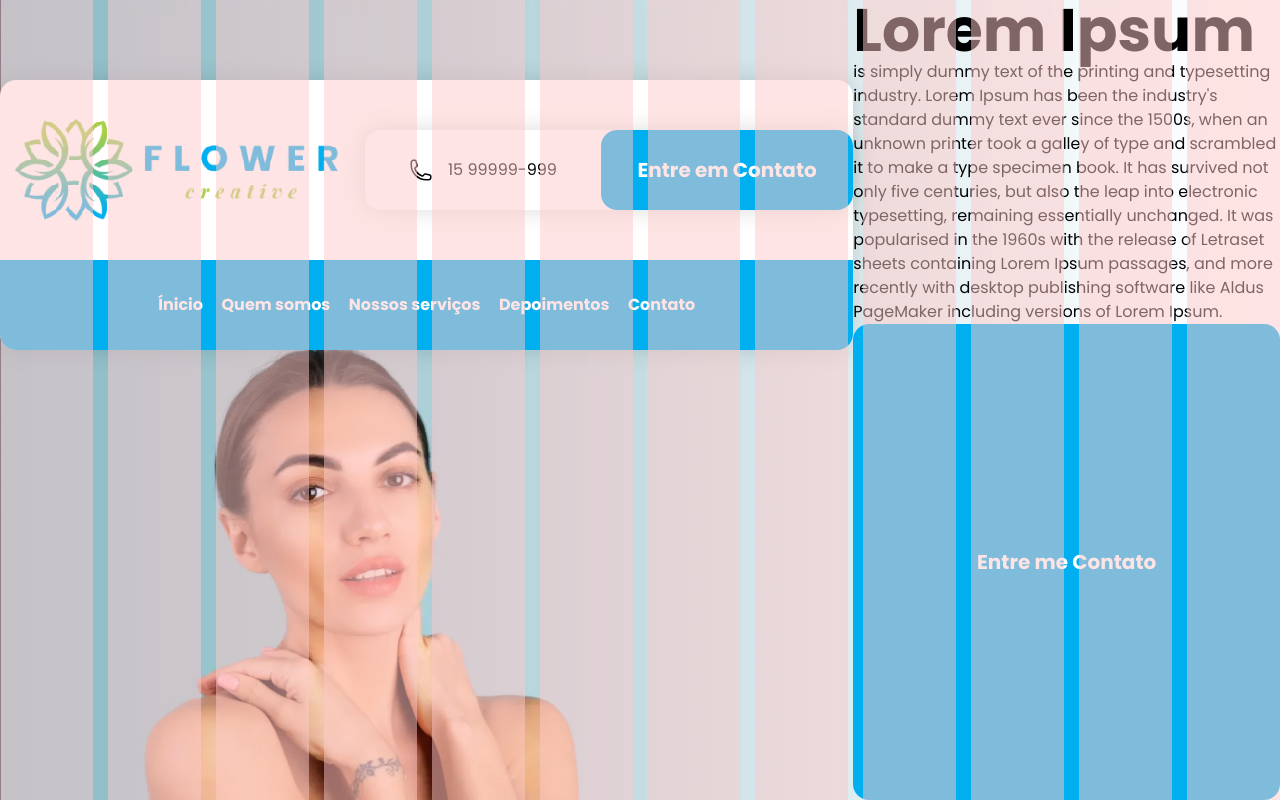
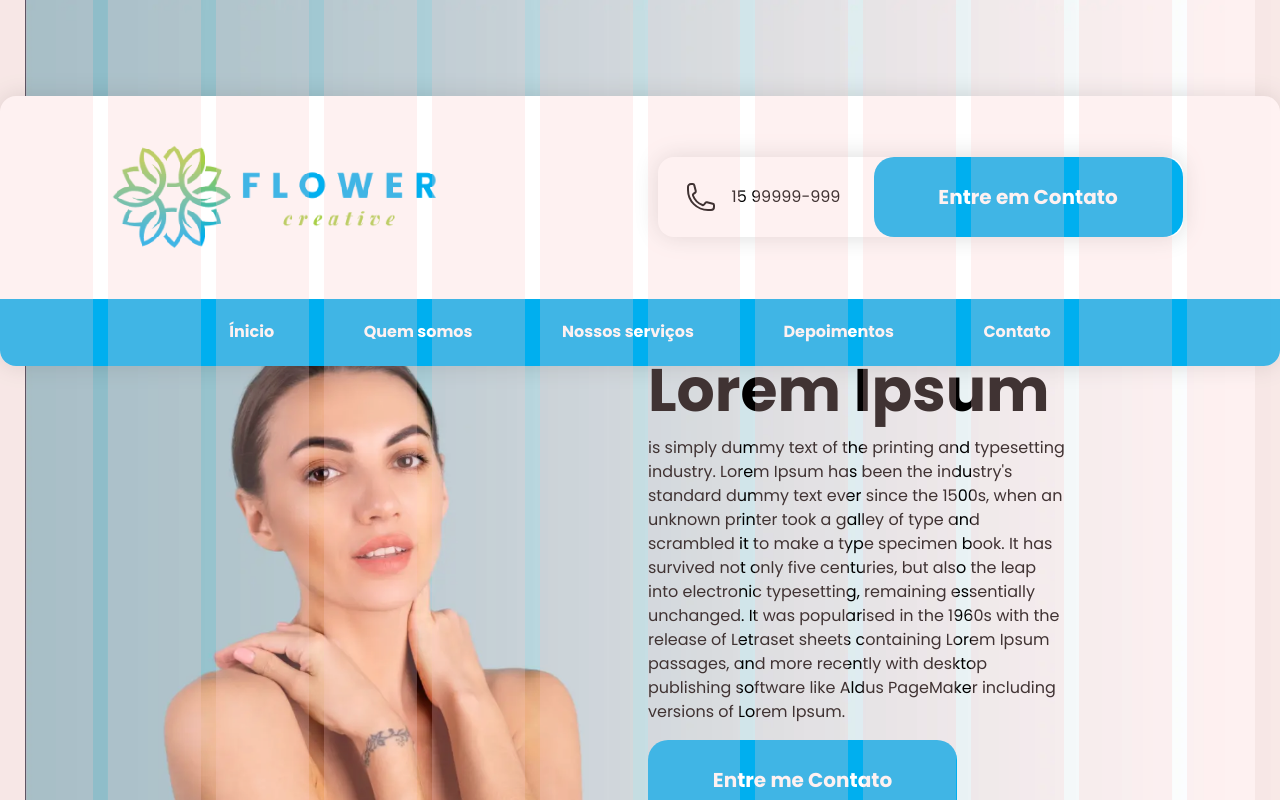
Before and after one commit to John1Souza/flower-app, a Next.js app: page / in a window 1280 px wide. Shown: the top 800 px of the page. Built offline with nearby package versions, Linux system fonts and the light colour scheme.

Commit message:
[UPDATE] FInal main section

```diff
--- a/app/components/Header.tsx
+++ b/app/components/Header.tsx
@@ -5,8 +5,8 @@ import { PhoneIcon } from "@heroicons/react/24/outline";
 
 export default function Header() {
   return (
-    <div className="w-full max-w-[1280px] h-[270px] bg-[#fff] mt-20 shadow-[0px_0px_25px_0px_#00000025] rounded-2xl">
-      <div className="w-full h-2/3 flex items-center justify-around">
+    <header className="w-full max-w-[1280px] h-[270px] bg-[#fff] mt-24 shadow-[0px_0px_25px_0px_#00000025] absolute top-0 rounded-2xl">
+      <div className="w-full h-3/4 flex items-center justify-around">
         <Image
           src="/logo.png"
           width={365}
@@ -14,15 +14,15 @@ export default function Header() {
           className="hidden md:block"
           alt="logo image"
         />
-        <div className="w-[525px] max-w-2/4 h-[80px] flex items-center justify-center shadow-[0px_0px_25px_0px_#00000025] rounded-2xl">
-          <p className="w-full h-full flex items-center justify-center text-base gap-[15px]">
-            <PhoneIcon className="size-6 text-black-500" />
+        <div className="w-[525px] max-w-2/4 h-[80px] flex items-center justify-between shadow-[0px_0px_25px_0px_#00000025] rounded-2xl">
+          <p className="w-2/5 h-full flex items-center justify-center text-base gap-[15px]">
+            <PhoneIcon className="size-8 text-black-500" />
             15 99999-999
           </p>
           <Button>Entre em Contato</Button>
         </div>
       </div>
-      <nav className="w-full h-1/3 flex items-center justify-center bg-[#00AFEF] rounded-b-2xl">
+      <nav className="w-full h-1/4 flex items-center justify-center bg-[#00AFEF] rounded-b-2xl">
         <ul className=" w-2/3 flex items-center justify-between px-4 space-x-4 font-bold text-white">
           <li>
             <Link href="/" className="hover:text-blue-500">
@@ -51,6 +51,6 @@ export default function Header() {
           </li>
         </ul>
       </nav>
-    </div>
+    </header>
   );
 }
--- a/app/page.tsx
+++ b/app/page.tsx
@@ -7,7 +7,7 @@ import { Button } from "./ui/button";
 export default function Page() {
   return (
     <>
-      <div className="w-[1280px] h-[4400px] flex gap-[15px] items-center justify-center absolute z-[999] top-0 opacity-50">
+      <div className="w-[1280px] h-[4400px] flex gap-[15px] items-center justify-center absolute z-[999] top-0 opacity-25">
         <div className="w-full h-full bg-red-200"></div>
         <div className="w-full h-full bg-red-200"></div>
         <div className="w-full h-full bg-red-200"></div>
@@ -21,18 +21,22 @@ export default function Page() {
         <div className="w-full h-full bg-red-200"></div>
         <div className="w-full h-full bg-red-200"></div>
       </div>
-      <main className="w-full max-h-[1280px] flex min-h-screen justify-center">
-        <Header />
-        <Image
+      <Header />
+      <main
+        className="w-full h-[1280px] flex items-center justify-end bg-contain bg-no-repeat bg-center h-full w-full"
+        style={{ backgroundImage: "url('/bg-init.webp')" }}
+      >
+        {/* <Image
           src="/bg-init.webp"
           width={1920}
           height={1280}
-          className="hidden md:block absolute z-[-1]"
+          className="hidden md:block relative z-[-1]"
+          objectFit="cover"
           alt="Background image of a beauty woman"
-        />
-        <div className="w-2/4 flex flex-col">
+        /> */}
+        <div className="w-2/4 flex flex-col gap-y-4 pl-2 mt-[360px]">
           <h1 className="text-6xl font-bold">Lorem Ipsum</h1>
-          <p>
+          <p className="w-4/6 text-left">
             is simply dummy text of the printing and typesetting industry. Lorem
             Ipsum has been the industry's standard dummy text ever since the
             1500s, when an unknown printer took a galley of type and scrambled
--- a/app/ui/button.tsx
+++ b/app/ui/button.tsx
@@ -9,7 +9,7 @@ export function Button({ children, className, ...rest }: ButtonProps) {
     <button
       {...rest}
       className={clsx(
-        "w-full h-full flex items-center justify-center rounded-2xl bg-blue-400 px-4 text-xl font-bold text-white transition-colors hover:bg-blue-500 focus-visible:outline focus-visible:outline-2 focus-visible:outline-offset-2 focus-visible:outline-blue-500 active:bg-blue-600 aria-disabled:cursor-not-allowed aria-disabled:opacity-50",
+        "w-[309px] h-[80px] flex items-center justify-center rounded-[20px] bg-blue-400 px-4 text-xl font-bold text-white transition-colors hover:bg-blue-500 focus-visible:outline focus-visible:outline-2 focus-visible:outline-offset-2 focus-visible:outline-blue-500 active:bg-blue-600 aria-disabled:cursor-not-allowed aria-disabled:opacity-50",
         className
       )}
     >
--- a/app/ui/global.css
+++ b/app/ui/global.css
@@ -16,12 +16,3 @@ input[type="number"]::-webkit-outer-spin-button {
   -webkit-appearance: none;
   margin: 0;
 }
-
-body {
-  background: linear-gradient(
-    260deg,
-    rgba(255, 255, 255, 1) 0%,
-    rgba(0, 175, 239, 1) 90%,
-    rgba(0, 175, 239, 1) 100%
-  );
-}
```
